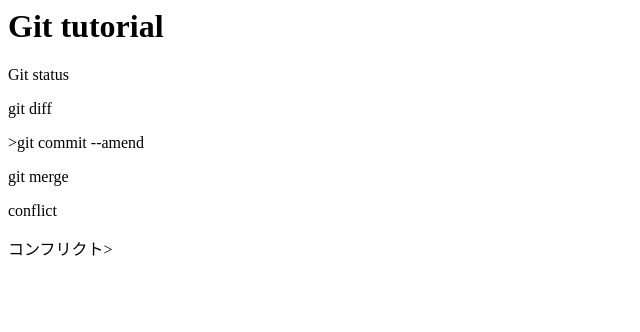
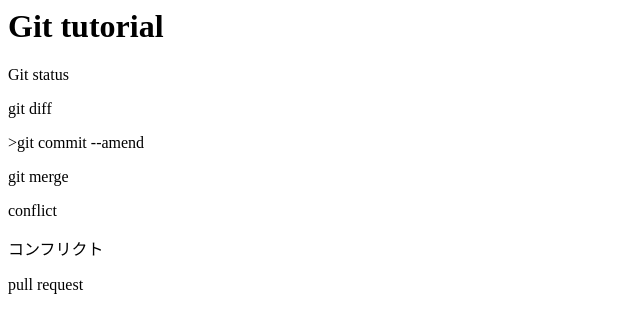
Before and after one commit to yusuke-im/git_tutorial, a plain HTML site: page index.html in a window 1280 px wide. Shown: the whole page, without its empty margins (0-640 px from the left). Drawn offline with Linux system fonts and the light colour scheme.

Commit message:
add pull pull_request

```diff
--- a/index.html
+++ b/index.html
@@ -4,4 +4,5 @@
 <p>>git commit --amend</p>
 <p>git merge</p>
 <p>conflict</p>
-<p>コンフリクト</>>
+<p>コンフリクト</>
+<p>pull request</p>
```
